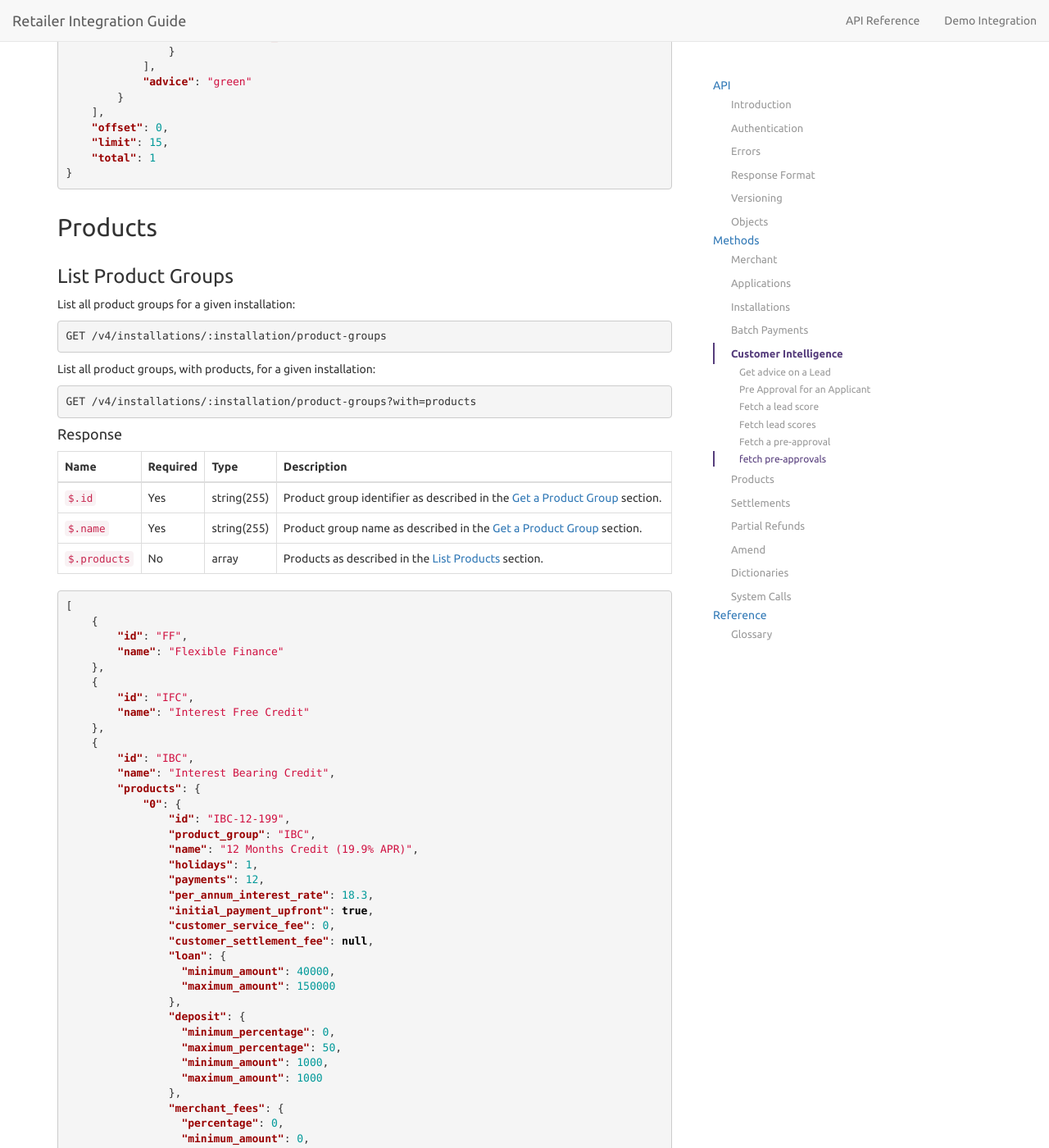
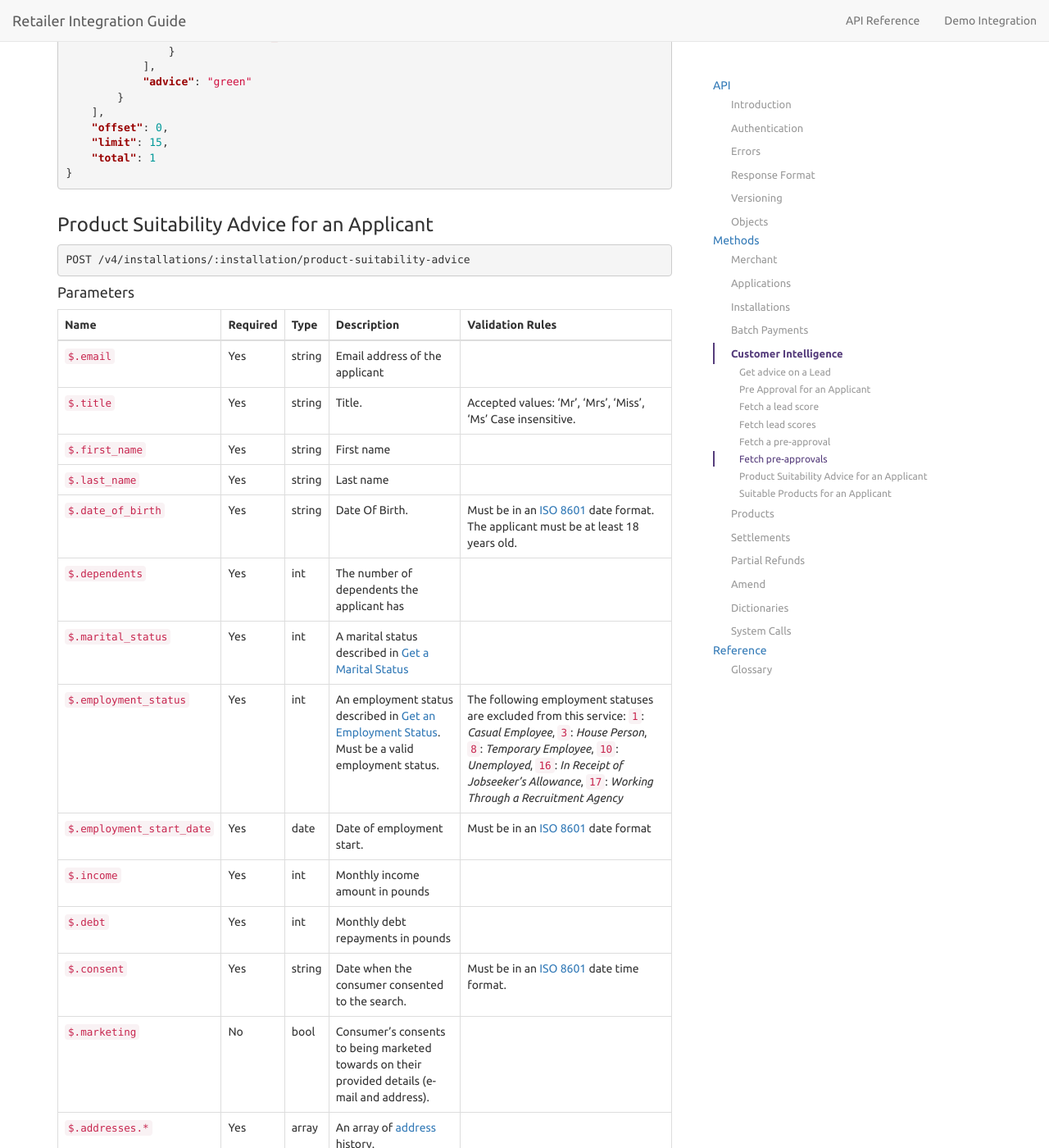
Before and after one commit to PayBreak/retailer-integration-guide, a Jekyll site: the page built from api/index.md, in a window 1280 px wide and 1400 px high, scrolled down 41846 px. Shown: the whole window at 82% size. Built offline with Jekyll 4.4.1, drawn with Linux system fonts in a browser that asks for light colours; nearby versions of some CDN libraries; our own code applies the rules of GitHub Pages for plain Markdown files; some of the changed text lies outside the part shown.

Commit message:
Product Suitability Documentation

````diff
--- a/_includes/v4/customer-intelligence.md
+++ b/_includes/v4/customer-intelligence.md
@@ -370,3 +370,131 @@ Name | Type | Description
     "total": 1
 }
 ```
+
+### Product Suitability Advice for an Applicant
+
+```
+POST {{ site.data.globals.api_prefix }}/installations/:installation/product-suitability-advice
+```
+
+#### Parameters
+
+Name | Required | Type | Description | Validation Rules
+--- | --- | --- | --- | ---
+`$.email` | Yes | string | Email address of the applicant |
+`$.title` | Yes | string | Title. | Accepted values: 'Mr', 'Mrs', 'Miss', 'Ms' Case insensitive.
+`$.first_name` | Yes | string | First name |
+`$.last_name` | Yes | string | Last name |
+`$.date_of_birth` | Yes | string | Date Of Birth. | Must be in an [ISO 8601](https://en.wikipedia.org/wiki/ISO_8601) date format. The applicant must be at least 18 years old.
+`$.dependents` | Yes | int | The number of dependents the applicant has |
+`$.marital_status` | Yes | int | A marital status described in [Get a Marital Status](#marital-statuses) |
+`$.employment_status` | Yes | int | An employment status described in [Get an Employment Status](#employment-statuses). Must be a valid employment status. | The following employment statuses are excluded from this service: `1`: *Casual Employee*, `3`: *House Person*, `8`: *Temporary Employee*, `10`: *Unemployed*, `16`: *In Receipt of Jobseeker's Allowance*, `17`: *Working Through a Recruitment Agency*
+`$.employment_start_date` | Yes | date | Date of employment start. | Must be in an [ISO 8601](https://en.wikipedia.org/wiki/ISO_8601) date format
+`$.income` | Yes | int | Monthly income amount in pounds |
+`$.debt` | Yes | int | Monthly debt repayments in pounds |
+`$.consent` | Yes | string | Date when the consumer consented to the search. | Must be in an [ISO 8601](https://en.wikipedia.org/wiki/ISO_8601) date time format.
+`$.marketing` | No | bool | Consumer's consents to being marketed towards on their provided details (e-mail and address). |
+`$.addresses.*` | Yes | array | An array of [address](#address) history. |
+
+#### Response
+
+Name | Type | Description
+--- | --- | --- | ---
+`$.id` | int | Advice identifier
+`$.email` | string | Email address of the applicant
+`$.title` | string | Title passed from the request
+`$.first_name` | string | First name passed from the request
+`$.last_name` | string | Last name passed from the request
+`$.date_of_birth` | string | Date Of Birth passed from the request
+`$.dependents` | int | The number of dependents the applicant has
+`$.marital_status` | int | A marital status described in [Get a Marital Status](#marital-statuses)
+`$.employment_status` | int | An employment status described in [Get an Employment Status](#employment-statuses)
+`$.employment_start_date` | date | Date of employment start passed from the request
+`$.income` | int | Monthly income amount in pounds
+`$.debt` | int | Monthly debt repayments in pounds
+`$.addresses.*` | array | An array of [address](#address) history
+`$.advice` | string | The [advice](#advice)
+
+```json
+{
+    "id": 1,
+    "email": "test@paybreak.com",
+    "title": "Mr",
+    "first_name": "Test",
+    "last_name": "Tester",
+    "date_of_birth": "1990-06-30",
+    "dependents": 2,
+    "marital_status": 1,
+    "employment_status": 2,
+    "employment_start_date": "2018-01-20",
+    "income": 1500,
+    "debt": 0,
+    "addresses": [
+        {
+            "abode": null,
+            "building_number": "1",
+            "building_name": null,
+            "street": "Test Road",
+            "locality": null,
+            "town": "Test Town",
+            "postcode": "T3 STT",
+            "moved_in_date": null,
+            "accommodation_type": null,
+            "residential_status": 0
+        }
+    ],
+    "advice": "green",
+    "_links": {
+       "getSuitableProducts": {
+        "description": "Gets available finance products",
+        "href": "/v4/installations/Acme/1/get-suitable-products",
+        "dataRequired": [
+            {
+              "description": "What is the customer's budget?",
+              "parameterName": "budget",
+              "valueType": "int"
+            }
+        ]
+      }
+  }
+}
+```
+
+### Suitable Products for an Applicant
+
+```
+POST {{ site.data.globals.api_prefix }}/installations/:installation/:id/get-suitable-products
+```
+
+#### Parameters
+
+Name | Required | Type | Description
+--- | --- | --- | --- | ---
+`$.budget` | Yes | int | The value of the customer's budget in pence
+
+#### Response
+
+Name | Type | Description
+--- | --- | --- | ---
+`$.id` | int | Product collection identifier
+`$.products.*` | array | An array of product objects, each with their own advice
+`$.products.[*].product.*` | array | An array of product information
+`$.products.[*].product.id` | string | Product code identifier
+`$.products.[*].product.name` | string | Product name
+`$.products.[*].credit_limit` | int *or* null | The amount the applicant could be accepted with in pence. When a credit limit cannot be supplied, null is returned
+
+```json
+{
+ "id": 1,
+ "products": [
+        {
+            "product": {
+                "id": "IBC-12-049",
+                "name": "12 Months Credit (4.9% APR)"
+            },
+            "advice": "green",
+            "credit_limit": 30000
+        }
+    ]
+}
+```
--- a/_includes/v4/toc.html
+++ b/_includes/v4/toc.html
@@ -76,7 +76,9 @@
             <li><a href="#fetch-lead-score">Fetch a lead score</a></li>
             <li><a href="#fetch-lead-scores">Fetch lead scores</a></li>
             <li><a href="#fetch-pre-approval">Fetch a pre-approval</a></li>
-            <li><a href="#fetch-pre-approvals">fetch pre-approvals</a></li>
+            <li><a href="#fetch-pre-approvals">Fetch pre-approvals</a></li>
+            <li><a href="#product-suitability-advice-for-an-applicant">Product Suitability Advice for an Applicant</a></li>
+            <li><a href="#suitable-products-for-an-applicant">Suitable Products for an Applicant</a></li>
         </ul>
     </li>
     <li><a href="#products">Products</a>
````
